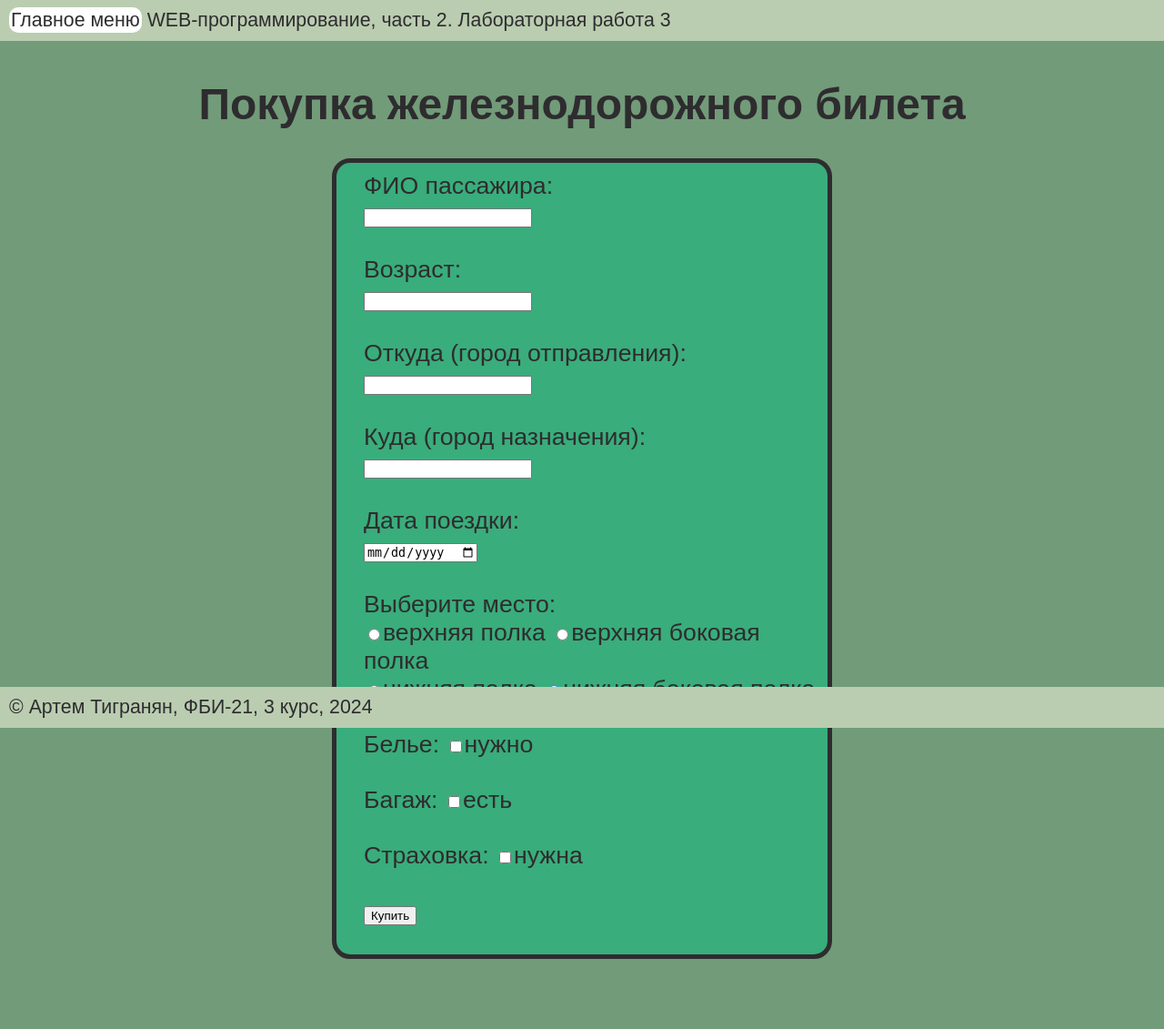
After one commit to ArtemTigranian/back-end-labs, a Flask app: page /lab3/ticket_order in a window 1280 px wide. The commit adds this page. Shown: the whole page at 91% size. Run offline with Flask 3, Linux system fonts and the light colour scheme.

Commit message:
Железнодорожный билет

```diff
--- a/lab3.py
+++ b/lab3.py
@@ -103,3 +103,61 @@ def settings():
         return resp
 
     return render_template('lab3/settings.html', bcolor=request.cookies.get('bcolor'), color=request.cookies.get('color'), font_size=request.cookies.get('font_size'), font_family=request.cookies.get('font_family'))
+
+
+@lab3.route('/lab3/ticket_order')
+def ticket_order():
+    return render_template('lab3/ticket_order.html')
+
+
+@lab3.route('/lab3/ticket_success', methods=['POST'])
+def ticket_success():
+    errors = {}
+
+    full_name = request.form.get('full_name')
+    if not full_name:
+            errors['full_name'] = 'Заполните ФИО'
+
+    seat_type = request.form.get('seat_type')
+    if not seat_type:
+        errors['seat_type'] = 'Выберите тип полки'
+
+    age = request.form.get('age')
+    age = int(age)
+    if not age:
+        errors['age'] = 'Укажите корректный возраст (от 1 до 120 лет)'
+    elif age is None:
+        age=0
+
+    departure = request.form.get('departure')
+    if not departure:
+        errors['departure'] = 'Укажите пункт выезда'
+
+    destination = request.form.get('destination')
+    if not destination:
+        errors['destination'] = 'Укажите пункт назначения'
+
+    travel_date = request.form.get('travel_date')
+    if not travel_date:
+            errors['travel_date'] = 'Укажите дату поездки'
+
+    insurance = request.form.get('insurance') == 'on'
+    bed = request.form.get('bed') == 'on'
+    luggage = request.form.get('luggage') == 'on'
+
+    ticket_type = "Детский билет" if age < 18 else "Взрослый билет"
+
+
+    price = 1000 if age >= 18 else 700
+    if seat_type == 'нижняя полка' or seat_type == 'нижняя боковая полка':
+        price += 100
+    if bed:
+        price += 75
+    if luggage:
+        price += 250
+    if insurance:
+        price += 150
+
+    return render_template('lab3/ticket_success.html', full_name=full_name, seat_type=seat_type, bed=bed, luggage=luggage,
+                           departure=departure, destination=destination, travel_date=travel_date,
+                           insurance=insurance, price=price, age=age, ticket_type=ticket_type)
--- /dev/null
+++ b/templates/lab3/ticket_order.html
@@ -0,0 +1,98 @@
+{% extends "base.html" %}
+
+{# номер лабораторной работы: #}
+{% block lab %} Лабораторная работа 3 {% endblock %}
+
+{# основной контент: #}
+{% block main %}
+<style>
+    form{
+        border: solid 5px;
+        border-radius: 20px;
+        background-color: rgb(57, 173, 123);
+        width: 500px;
+        height: 850px;
+        margin-left: auto;
+        margin-right: auto;
+        padding: 10px;
+        padding-left: 30px;
+        font-size: 20pt;
+    }
+    div{
+        padding-top: 30px;
+        transition: 0.2s;
+    }
+
+    div:hover{
+        font-size: 21pt;
+        transition: 0.2s;
+    }
+</style>
+
+<h1 style="text-align: center;">Покупка железнодорожного билета</h1>
+
+<form action="/lab3/ticket_success" method="POST">
+
+    <div style="padding-top: 0px;">ФИО пассажира:</div>
+    <label>
+        <input type="text" name="full_name">
+    </label>
+
+    <div>Возраст:</div>
+    <label>
+        <input type="number" name="age">
+    </label>
+
+    <div>Откуда (город отправления):</div>
+    <label>
+        <input type="text" name="departure">
+    </label>
+
+    <div>Куда (город назначения):</div>
+    <label>
+        <input type="text" name="destination">
+    </label>
+
+    <div>Дата поездки:</div>
+    <label>
+        <input type="date" name="travel_date">
+    </label>
+
+    <div>Выберите место:</div>
+    <label>
+        <input type="radio" value="верхняя полка" name="seat_type" checked>верхняя полка
+    </label>
+    <label>
+        <input type="radio" value="верхняя боковая полка" name="seat_type" checked>верхняя боковая полка
+    </label> <br>
+    <label>
+        <input type="radio" value="нижняя полка" name="seat_type" checked>нижняя полка
+    </label>
+    <label>
+        <input type="radio" value="нижняя боковая полка" name="seat_type" checked>нижняя боковая полка
+    </label>
+
+    <div>
+        Белье:
+        <label>
+            <input type="checkbox" name="bed">нужно
+        </label>
+    </div>
+
+    <div>
+        Багаж:
+        <label>
+            <input type="checkbox" name="luggage">есть
+        </label>
+    </div>
+
+    <div>
+        Страховка:
+        <label>
+            <input type="checkbox" name="insurance">нужна
+        </label>
+    </div> <br>
+
+    <button type="submit">Купить</button>
+</form>
+{% endblock %}
```
Also changed, not shown: templates/lab3/settings.html (+4 -4 lines), templates/lab3/ticket_success.html (added, +36 -0 lines).
